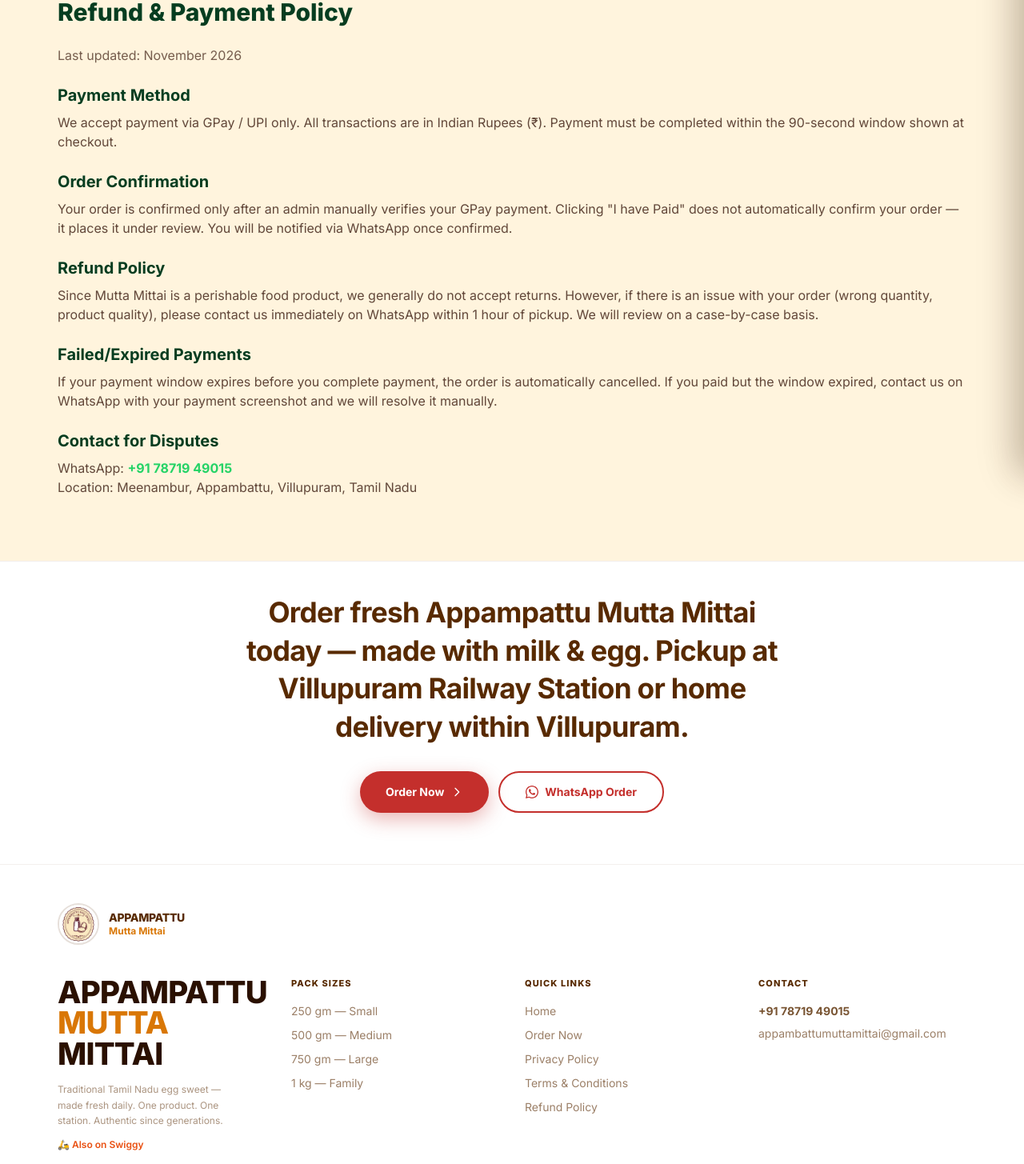
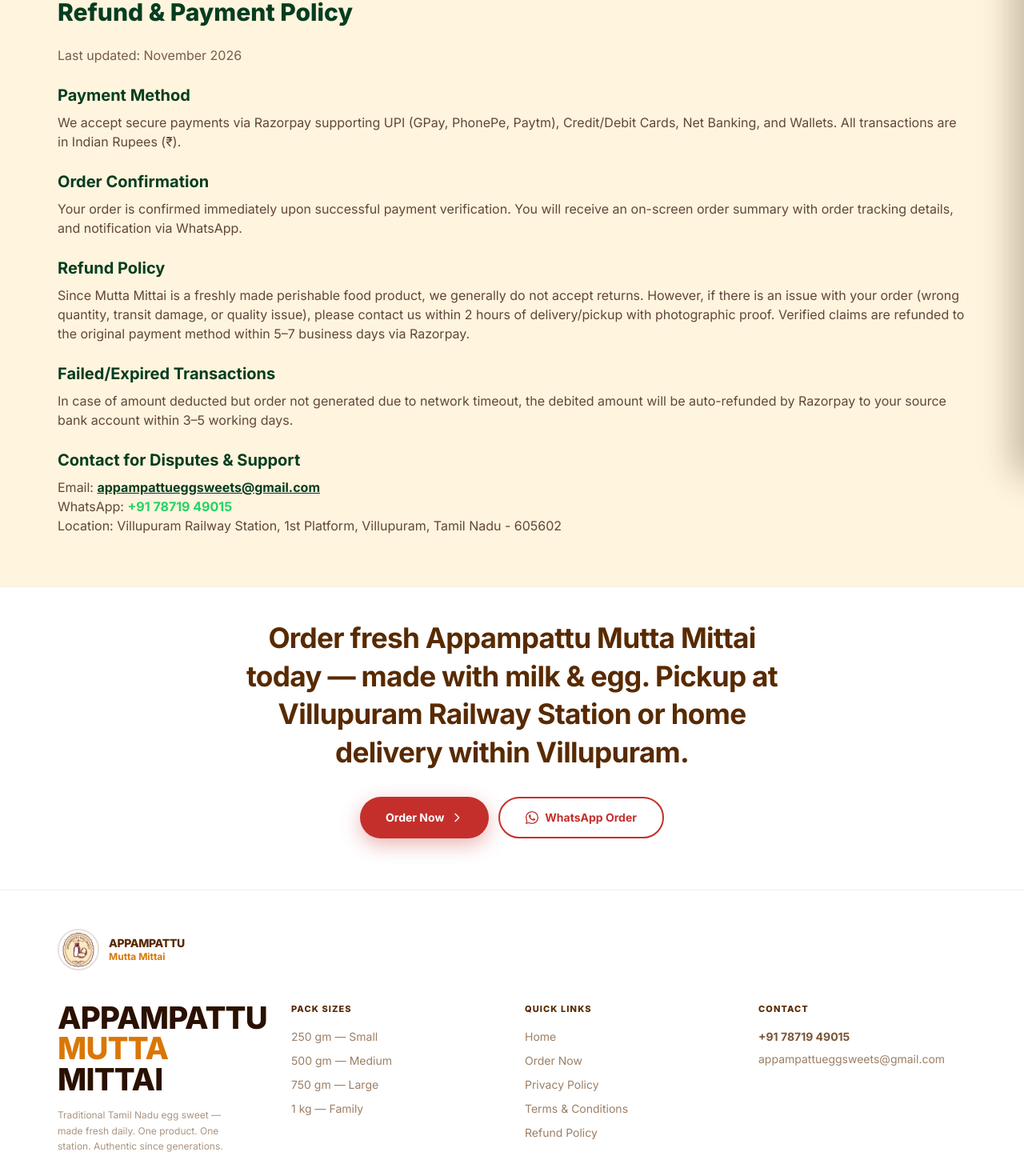
Before and after one commit to appambattumuttamittai/FRONTEND-, a Next.js app in the folder frontend/: page /refund in a window 1280 px wide. Shown: the part 207-1662 px from the top of the page at 80% size. Built offline with nearby package versions, Linux system fonts and the light colour scheme; no server answers.

Commit message:
final final

```diff
--- a/frontend/src/app/privacy/page.tsx
+++ b/frontend/src/app/privacy/page.tsx
@@ -36,7 +36,11 @@ export default function PrivacyPage() {
 
           <h2 className="text-xl font-bold text-[#063D20] mt-8 mb-3">Contact</h2>
           <p className="text-[#3A1C10]/80">
-            For any privacy concerns, contact us on WhatsApp:{' '}
+            For any privacy concerns, contact us via email at{' '}
+            <a href="mailto:appampattueggsweets@gmail.com" className="text-[#063D20] font-bold underline">
+              appampattueggsweets@gmail.com
+            </a>{' '}
+            or WhatsApp:{' '}
             <a href="https://wa.me/917871949015" className="text-[#25D366] font-bold">+91 78719 49015</a>
           </p>
         </div>
--- a/frontend/src/app/refund/page.tsx
+++ b/frontend/src/app/refund/page.tsx
@@ -13,23 +13,27 @@ export default function RefundPage() {
           <div className="space-y-6 text-[#3A1C10]/80">
             <section>
               <h2 className="text-xl font-bold text-[#063D20] mb-2">Payment Method</h2>
-              <p>We accept payment via GPay / UPI only. All transactions are in Indian Rupees (₹). Payment must be completed within the 90-second window shown at checkout.</p>
+              <p>We accept secure payments via Razorpay supporting UPI (GPay, PhonePe, Paytm), Credit/Debit Cards, Net Banking, and Wallets. All transactions are in Indian Rupees (₹).</p>
             </section>
             <section>
               <h2 className="text-xl font-bold text-[#063D20] mb-2">Order Confirmation</h2>
-              <p>Your order is confirmed only after an admin manually verifies your GPay payment. Clicking &quot;I have Paid&quot; does not automatically confirm your order — it places it under review. You will be notified via WhatsApp once confirmed.</p>
+              <p>Your order is confirmed immediately upon successful payment verification. You will receive an on-screen order summary with order tracking details, and notification via WhatsApp.</p>
             </section>
             <section>
               <h2 className="text-xl font-bold text-[#063D20] mb-2">Refund Policy</h2>
-              <p>Since Mutta Mittai is a perishable food product, we generally do not accept returns. However, if there is an issue with your order (wrong quantity, product quality), please contact us immediately on WhatsApp within 1 hour of pickup. We will review on a case-by-case basis.</p>
+              <p>Since Mutta Mittai is a freshly made perishable food product, we generally do not accept returns. However, if there is an issue with your order (wrong quantity, transit damage, or quality issue), please contact us within 2 hours of delivery/pickup with photographic proof. Verified claims are refunded to the original payment method within 5–7 business days via Razorpay.</p>
             </section>
             <section>
-              <h2 className="text-xl font-bold text-[#063D20] mb-2">Failed/Expired Payments</h2>
-              <p>If your payment window expires before you complete payment, the order is automatically cancelled. If you paid but the window expired, contact us on WhatsApp with your payment screenshot and we will resolve it manually.</p>
+              <h2 className="text-xl font-bold text-[#063D20] mb-2">Failed/Expired Transactions</h2>
+              <p>In case of amount deducted but order not generated due to network timeout, the debited amount will be auto-refunded by Razorpay to your source bank account within 3–5 working days.</p>
             </section>
             <section>
-              <h2 className="text-xl font-bold text-[#063D20] mb-2">Contact for Disputes</h2>
-              <p>WhatsApp: <a href="https://wa.me/917871949015" className="text-[#25D366] font-bold">+91 78719 49015</a><br />Location: Meenambur, Appambattu, Villupuram, Tamil Nadu</p>
+              <h2 className="text-xl font-bold text-[#063D20] mb-2">Contact for Disputes & Support</h2>
+              <p>
+                Email: <a href="mailto:appampattueggsweets@gmail.com" className="text-[#063D20] font-bold underline">appampattueggsweets@gmail.com</a><br />
+                WhatsApp: <a href="https://wa.me/917871949015" className="text-[#25D366] font-bold">+91 78719 49015</a><br />
+                Location: Villupuram Railway Station, 1st Platform, Villupuram, Tamil Nadu - 605602
+              </p>
             </section>
           </div>
         </div>
--- a/frontend/src/app/terms/page.tsx
+++ b/frontend/src/app/terms/page.tsx
@@ -17,7 +17,7 @@ export default function TermsPage() {
             </section>
             <section>
               <h2 className="text-xl font-bold text-[#063D20] mb-2">2. Payment</h2>
-              <p>Payment is via GPay/UPI. Orders are confirmed only after admin verification of payment. The 90-second payment window is strictly enforced by the system.</p>
+              <p>Payment is processed securely through Razorpay gateway supporting UPI, Debit/Credit Cards, and Net Banking. Orders are confirmed immediately upon successful transaction verification.</p>
             </section>
             <section>
               <h2 className="text-xl font-bold text-[#063D20] mb-2">3. Product</h2>
@@ -25,11 +25,15 @@ export default function TermsPage() {
             </section>
             <section>
               <h2 className="text-xl font-bold text-[#063D20] mb-2">4. Availability</h2>
-              <p>Products are subject to availability. We reserve the right to cancel orders if stock is unavailable, with a full refund where applicable.</p>
+              <p>Products are subject to availability. We reserve the right to cancel orders if fresh stock is unavailable, with an immediate full refund to the original payment method.</p>
             </section>
             <section>
-              <h2 className="text-xl font-bold text-[#063D20] mb-2">5. Contact</h2>
-              <p>For any queries: <a href="https://wa.me/917871949015" className="text-[#25D366] font-bold">WhatsApp +91 78719 49015</a></p>
+              <h2 className="text-xl font-bold text-[#063D20] mb-2">5. Contact & Support</h2>
+              <p>
+                Email: <a href="mailto:appampattueggsweets@gmail.com" className="text-[#063D20] font-bold underline">appampattueggsweets@gmail.com</a><br />
+                WhatsApp: <a href="https://wa.me/917871949015" className="text-[#25D366] font-bold">+91 78719 49015</a><br />
+                Address: Villupuram Railway Station, 1st Platform, Villupuram, Tamil Nadu - 605602
+              </p>
             </section>
           </div>
         </div>
--- a/frontend/src/components/Footer.tsx
+++ b/frontend/src/components/Footer.tsx
@@ -227,11 +227,11 @@ export default function Footer() {
                 </a>
               </div>
               <a
-                href="mailto:appambattumuttamittai@gmail.com"
+                href="mailto:appampattueggsweets@gmail.com"
                 className="text-sm transition-colors hover:text-[#C42F2C] mt-1 md:mt-2 block break-all"
                 style={{ color: 'rgba(88,42,0,0.6)' }}
               >
-                appambattumuttamittai@gmail.com
+                appampattueggsweets@gmail.com
               </a>
             </div>
 
--- a/frontend/src/components/JsonLd.tsx
+++ b/frontend/src/components/JsonLd.tsx
@@ -17,7 +17,7 @@ export function LocalBusinessSchema() {
           'Appampattu Mutta Mittai is the original traditional Tamil Nadu egg sweet (முட்டை மிட்டாய்) made fresh daily in Meenambur, Appampattu, Villupuram. Made with milk, egg, cashew nut paste and sugar. Available for home delivery within Villupuram city and also on Swiggy.',
         url: 'https://appambattumuttamittai.com',
         telephone: '+917871949015',
-        email: 'appambattumuttamittai@gmail.com',
+        email: 'appampattueggsweets@gmail.com',
         image: 'https://appambattumuttamittai.com/images/logo.jpg',
         priceRange: '₹150–₹600',
         servesCuisine: ['Tamil Nadu', 'Indian Traditional', 'Egg Sweet'],
--- a/frontend/src/components/OrderedItemsDrawer.tsx
+++ b/frontend/src/components/OrderedItemsDrawer.tsx
@@ -286,6 +286,7 @@ export default function OrderedItemsDrawer({ open, onClose }: Props) {
             }}
             style={{ display: 'flex', gap: 6 }}
           >
+            <label htmlFor="track-order-id" className="sr-only">Track Order by ID</label>
             <input
               id="track-order-id"
               name="orderId"
```
Also changed, not shown: frontend/public/gpayQR.png (deleted), 1 other file (tests, documents, lock files or other folders).
